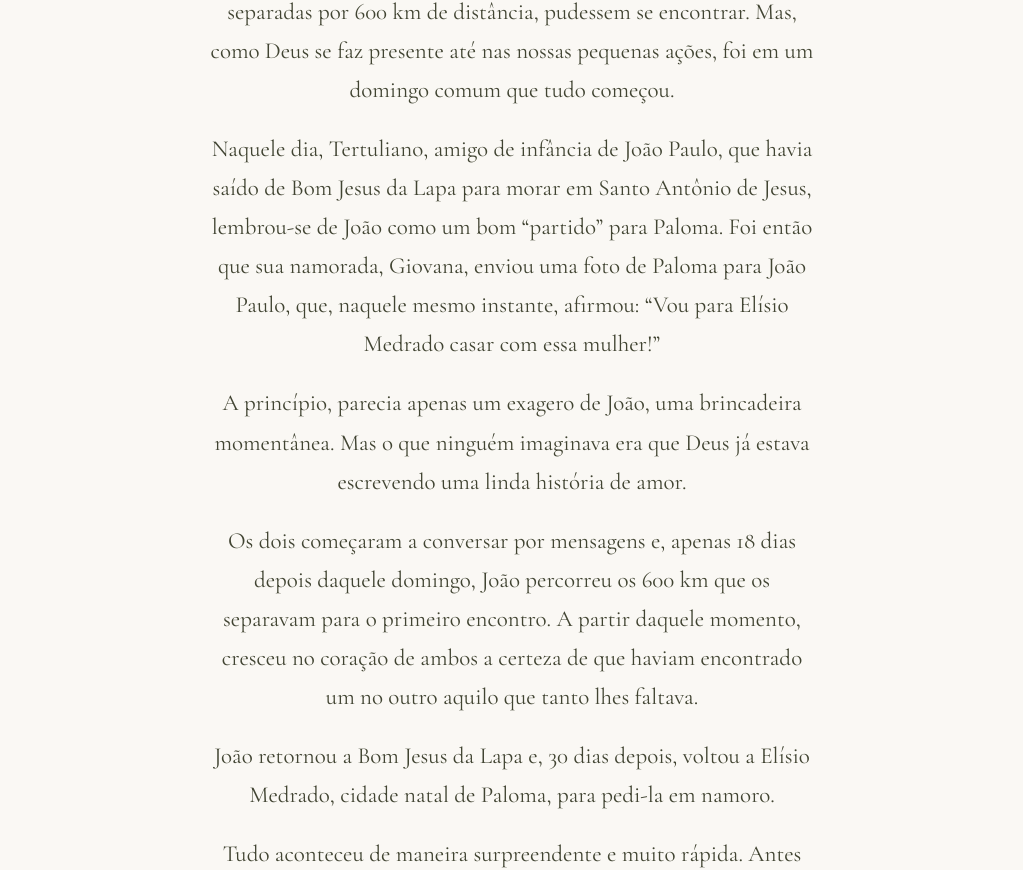
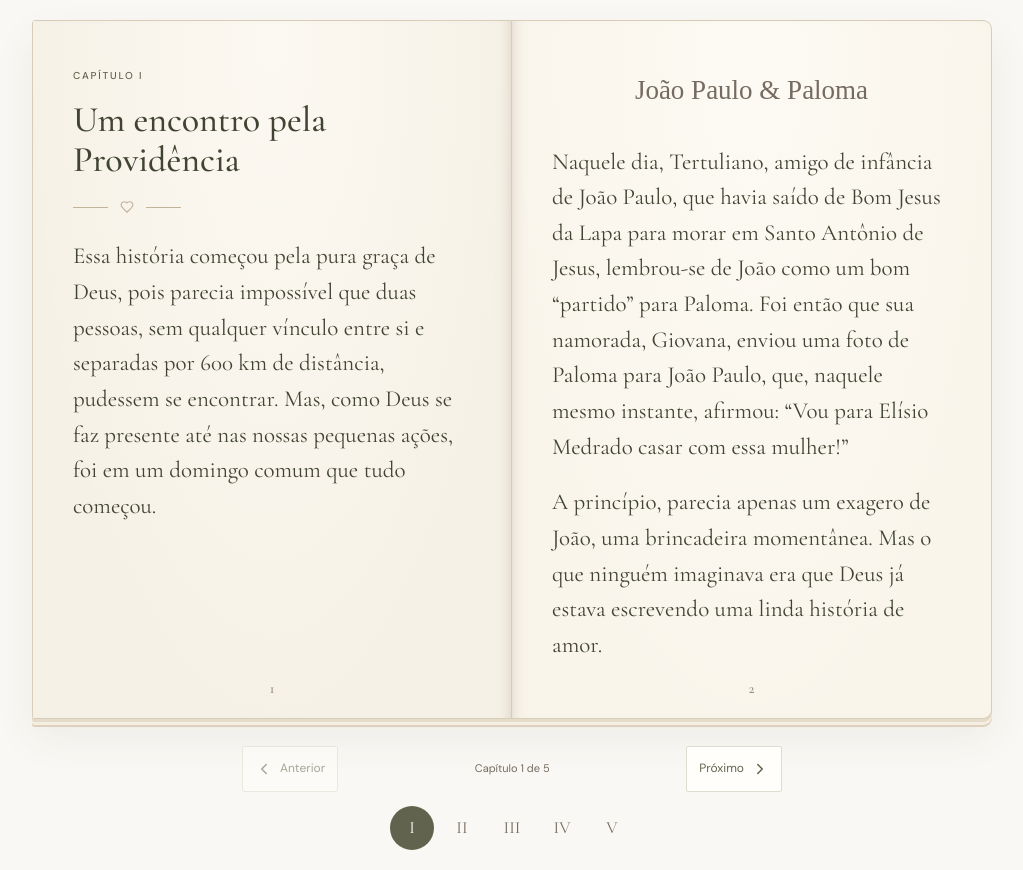
Before and after one commit to joao-pasip/meu-casamento, a React (Vite) app: page / in a window 1280 px wide. Shown: the part 1853-2723 px from the top of the page, without its empty margins (128-1151 px from the left). Built offline with nearby package versions, Linux system fonts and the light colour scheme; a web font is replaced by a local one.

Commit message:
Apresenta nossa história em livro com leitura acessível por capítulos

```diff
--- a/src/sections/OurStory.jsx
+++ b/src/sections/OurStory.jsx
@@ -1,3 +1,64 @@
+import { useEffect, useRef, useState } from 'react';
+import { BookOpen, ChevronLeft, ChevronRight, Heart } from 'lucide-react';
 import Section from '../components/Section';
+import '../styles/story-book.css';
 import { wedding } from '../data/wedding';
-export default function OurStory() { return <Section id="historia" title="Nossa história"><div className="story"><span className="script">O começo do nosso para sempre</span>{wedding.story.text.split('\n\n').map((paragraph, index) => <p key={index}>{paragraph}</p>)}{wedding.story.provisional && <small className="muted">Este espaço está sendo preparado pelos noivos.</small>}</div>{wedding.story.timelineEnabled && <div className="timeline">{wedding.story.moments.map((moment,i) => <article key={moment.title}><span className="eyebrow">0{i+1}</span><h3>{moment.title}</h3><p>{moment.text}</p>{moment.image && <img src={moment.image} alt={moment.alt} loading="lazy"/>}</article>)}</div>}</Section>; }
+const chapters = [
+  { title: 'Um encontro pela Providência', start: 0, end: 3 },
+  { title: '600 km até você', start: 3, end: 4 },
+  { title: 'A certeza do amor', start: 4, end: 5 },
+  { title: 'O nosso sim', start: 5, end: 6 },
+  { title: 'Até o altar', start: 6, end: 8 },
+];
+const numerals = ['I', 'II', 'III', 'IV', 'V'];
+function pages(paragraphs) {
+  if (paragraphs.length > 1) return [paragraphs.slice(0, 1), paragraphs.slice(1)];
+  const sentences = (paragraphs[0] || '').match(/[^.!?]+[.!?]+(?:\s+|$)|[^.!?]+$/g) || [''];
+  const middle = Math.ceil(sentences.length / 2);
+  return [[sentences.slice(0, middle).join('').trim()], [sentences.slice(middle).join('').trim()].filter(Boolean)];
+}
+export default function OurStory() {
+  const [index, setIndex] = useState(0), [complete, setComplete] = useState(false);
+  const [side, setSide] = useState(0), [mobile, setMobile] = useState(() => window.matchMedia('(max-width:640px)').matches);
+  const heading = useRef(null), rightHeading = useRef(null), touch = useRef(null);
+  useEffect(() => { const query = window.matchMedia('(max-width:640px)'); const update = () => setMobile(query.matches); query.addEventListener('change', update); return () => query.removeEventListener('change', update); }, []);
+  const paragraphs = wedding.story.text.split('\n\n'), chapter = chapters[index];
+  const [left, right] = pages(paragraphs.slice(chapter.start, chapter.end));
+  function move(next, nextSide = 0) {
+    setIndex(Math.max(0, Math.min(chapters.length - 1, next))); setSide(nextSide);
+    requestAnimationFrame(() => {
+      const target = mobile && nextSide === 1 ? rightHeading.current : heading.current;
+      target?.focus({ preventScroll: true });
+      if (target?.getBoundingClientRect().top < 85) target.scrollIntoView({ block: 'start', behavior: 'instant' });
+    });
+  }
+  const leafCounts = chapters.map(item => pages(paragraphs.slice(item.start, item.end))[1].length ? 2 : 1);
+  const firstLeaf = chapterIndex => leafCounts.slice(0, chapterIndex).reduce((sum, count) => sum + count, 0);
+  const position = mobile ? firstLeaf(index) + side : index, total = mobile ? leafCounts.reduce((sum, count) => sum + count, 0) : chapters.length;
+  function turn(delta) {
+    const next = Math.max(0, Math.min(total - 1, position + delta));
+    if (!mobile) { move(next); return; }
+    const chapterIndex = chapters.findIndex((item, i) => next < firstLeaf(i) + leafCounts[i]);
+    move(chapterIndex, next - firstLeaf(chapterIndex));
+  }
+  return <Section id="historia" eyebrow="Escrito pela Providência" title="Nossa história">
+    <p className="book-intro">O começo do nosso para sempre, um capítulo de cada vez.</p>
+    <div className="book-toolbar"><button type="button" className="text-button" aria-pressed={complete} onClick={() => setComplete(value => !value)}><BookOpen size={16}/>{complete ? 'Voltar ao livro' : 'Ler a história completa'}</button></div>
+    {complete ? <div className="story story-complete">{paragraphs.map((text, i) => <p key={i}>{text}</p>)}</div> : <div className="story-book" role="region" aria-label="Livro da nossa história" onKeyDown={event => {
+      if (event.key === 'ArrowLeft' || event.key === 'ArrowRight') { event.preventDefault(); turn(event.key === 'ArrowLeft' ? -1 : 1); }
+    }}>
+      <div className="book-spread" key={`${index}-${side}`} onTouchStart={event => { touch.current = event.touches.length === 1 ? { x: event.touches[0].clientX, y: event.touches[0].clientY } : null; }} onTouchCancel={() => { touch.current = null; }} onTouchMove={event => { const start = touch.current; if (start && (event.touches.length !== 1 || Math.abs(event.touches[0].clientY - start.y) > 24)) touch.current = null; }} onTouchEnd={event => {
+        const start = touch.current; touch.current = null;
+        if (!start || !event.changedTouches.length || window.getSelection()?.toString()) return;
+        const dx = event.changedTouches[0].clientX - start.x, dy = event.changedTouches[0].clientY - start.y;
+        if (Math.abs(dx) > 65 && Math.abs(dx) > Math.abs(dy) * 1.5) turn(dx < 0 ? 1 : -1);
+      }}>
+        <div className="book-page book-page-left" hidden={mobile && side !== 0}><p className="eyebrow">Capítulo {numerals[index]}</p><h3 ref={heading} tabIndex={-1}>{chapter.title}</h3><div className="book-ornament" aria-hidden="true"><span/><Heart size={14}/><span/></div>{left.map((text, i) => <p className="book-copy" key={i}>{text}</p>)}<span className="book-folio" aria-hidden="true">{index * 2 + 1}</span></div>
+        <div className="book-page book-page-right" hidden={mobile && side !== 1}><p className="book-running-title" aria-hidden="true">João Paulo &amp; Paloma</p>{mobile && <div className="book-continuation"><p className="eyebrow">Capítulo {numerals[index]} · continuação</p><h3 ref={rightHeading} tabIndex={-1}>{chapter.title}</h3></div>}{right.map((text, i) => <p className="book-copy" key={i}>{text}</p>)}<span className="book-folio" aria-hidden="true">{index * 2 + 2}</span></div>
+      </div>
+      <nav className="book-navigation" aria-label="Páginas da nossa história"><button type="button" className="book-arrow" disabled={position === 0} onClick={() => turn(-1)} aria-label={mobile ? 'Página anterior' : 'Capítulo anterior'}><ChevronLeft size={18}/><span>Anterior</span></button><span className="book-progress" aria-live="polite">{mobile ? `Página ${position + 1} de ${total}` : `Capítulo ${index + 1} de ${chapters.length}`}</span><button type="button" className="book-arrow" disabled={position === total - 1} onClick={() => turn(1)} aria-label={mobile ? 'Próxima página' : 'Próximo capítulo'}><span>Próximo</span><ChevronRight size={18}/></button></nav>
+      <div className="book-chapters" role="group" aria-label="Ir para um capítulo">{chapters.map((item, i) => <button type="button" key={item.title} aria-label={`Capítulo ${i + 1}: ${item.title}`} aria-current={index === i ? 'step' : undefined} onClick={() => move(i)}>{numerals[i]}</button>)}</div>
+    </div>}
+    {wedding.story.provisional && <p className="muted">Este espaço está sendo preparado pelos noivos.</p>}
+  </Section>;
+}
--- /dev/null
+++ b/src/styles/story-book.css
@@ -0,0 +1,16 @@
+.book-intro{text-align:center;color:var(--taupe);font-family:var(--serif);font-size:25px;line-height:1.4;max-width:520px;margin:-10px auto 20px}
+.book-toolbar{display:flex;justify-content:center;margin-bottom:25px}.book-toolbar button{display:inline-flex;gap:9px;align-items:center;min-height:44px}
+.story-book{max-width:960px;margin:auto}.book-spread{display:grid;grid-template-columns:1fr 1fr;border:1px solid #d8cdb9;border-radius:3px 9px 9px 3px;background:#f9f5eb;box-shadow:0 3px 0 #e5dbcb,0 6px 0 #f5eee1,0 8px 0 #ddd1bd,0 18px 42px #41443212;animation:book-arrive .32s ease-out}
+.book-page{position:relative;padding:46px 40px 54px;min-height:440px;background-image:radial-gradient(ellipse at top,#fffdf8a8,transparent 75%);color:var(--ink)}
+.book-page-left{border-right:1px solid #d8cdb9;background-color:#f6f1e6;box-shadow:inset -12px 0 18px -18px #78634a80}.book-page-right{box-shadow:inset 12px 0 18px -18px #78634a80}
+.book-page h3{font-size:36px;line-height:1.12;margin:15px 0 20px;scroll-margin-top:105px;outline-offset:8px}.book-page .eyebrow{font-size:10px}
+.book-ornament{display:flex;gap:12px;align-items:center;color:var(--gold);margin-bottom:25px}.book-ornament span{width:35px;height:1px;background:var(--gold)}
+.book-copy{font-family:var(--serif);font-size:23px;line-height:1.55;text-align:left;overflow-wrap:break-word}.book-copy+.book-copy{margin-top:20px}
+.book-running-title{font-family:var(--script);font-size:27px;color:var(--taupe);text-align:center;margin-bottom:30px}
+.book-folio{position:absolute;bottom:16px;left:0;right:0;text-align:center;color:var(--taupe);font-family:var(--serif);font-size:14px}
+.book-navigation{display:flex;align-items:center;justify-content:space-between;gap:10px;margin:27px auto 0;max-width:540px}.book-arrow{display:inline-flex;align-items:center;justify-content:center;gap:7px;min-height:46px;padding:8px 12px;border:1px solid var(--line);background:var(--paper);color:var(--olive);font-size:12px;border-radius:2px}.book-progress{font-size:11px;color:var(--taupe);text-align:center}
+.book-chapters{display:flex;justify-content:center;gap:6px;margin-top:14px}.book-chapters button{width:44px;min-height:44px;border:0;background:transparent;color:var(--taupe);font-family:var(--serif);font-size:17px;border-radius:50%}.book-chapters button[aria-current]{background:var(--olive);color:var(--paper)}
+.story-complete{background:var(--paper);padding:35px clamp(22px,5vw,60px);border:1px solid var(--line);max-width:780px;margin:auto}
+@keyframes book-arrive{from{opacity:.5;transform:translateX(8px)}to{opacity:1;transform:translateX(0)}}
+@media(max-width:640px){.book-intro{font-size:23px;max-width:300px}.book-spread{display:block}.book-page{min-height:0;padding:30px 25px 34px}.book-page-left{border-right:0;box-shadow:none;background-color:transparent}.book-page h3{font-size:32px;scroll-margin-top:90px}.book-page-right{box-shadow:none;padding-top:30px;padding-bottom:34px}.book-copy{font-size:21px;line-height:1.5}.book-page-right .book-running-title,.book-folio{display:none}.book-navigation{gap:6px}.book-arrow{padding:8px;font-size:11px}.book-progress{font-size:10px}.story-complete{padding:25px 22px}}
+@media(prefers-reduced-motion:reduce){.book-spread{animation:none}}
```
